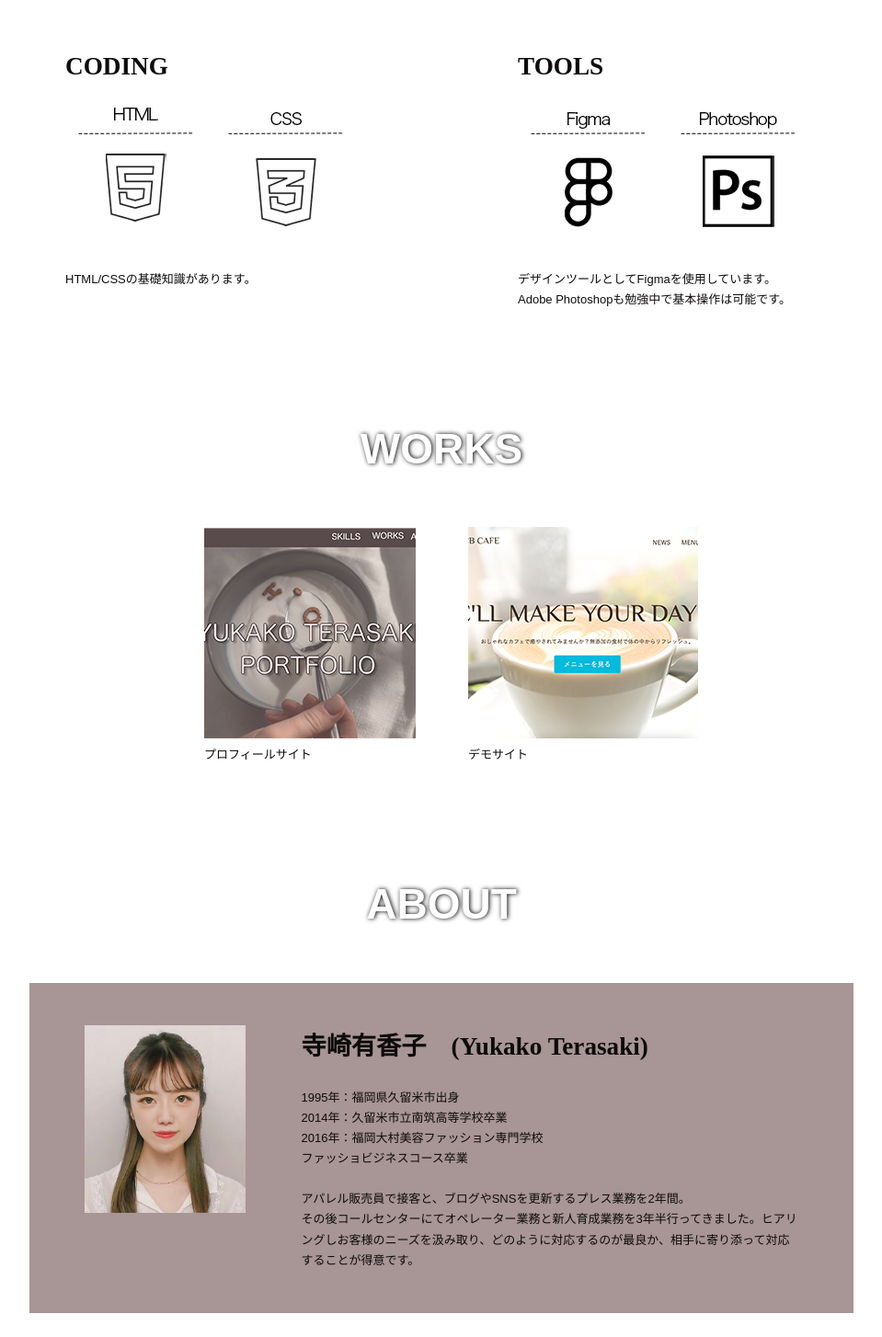
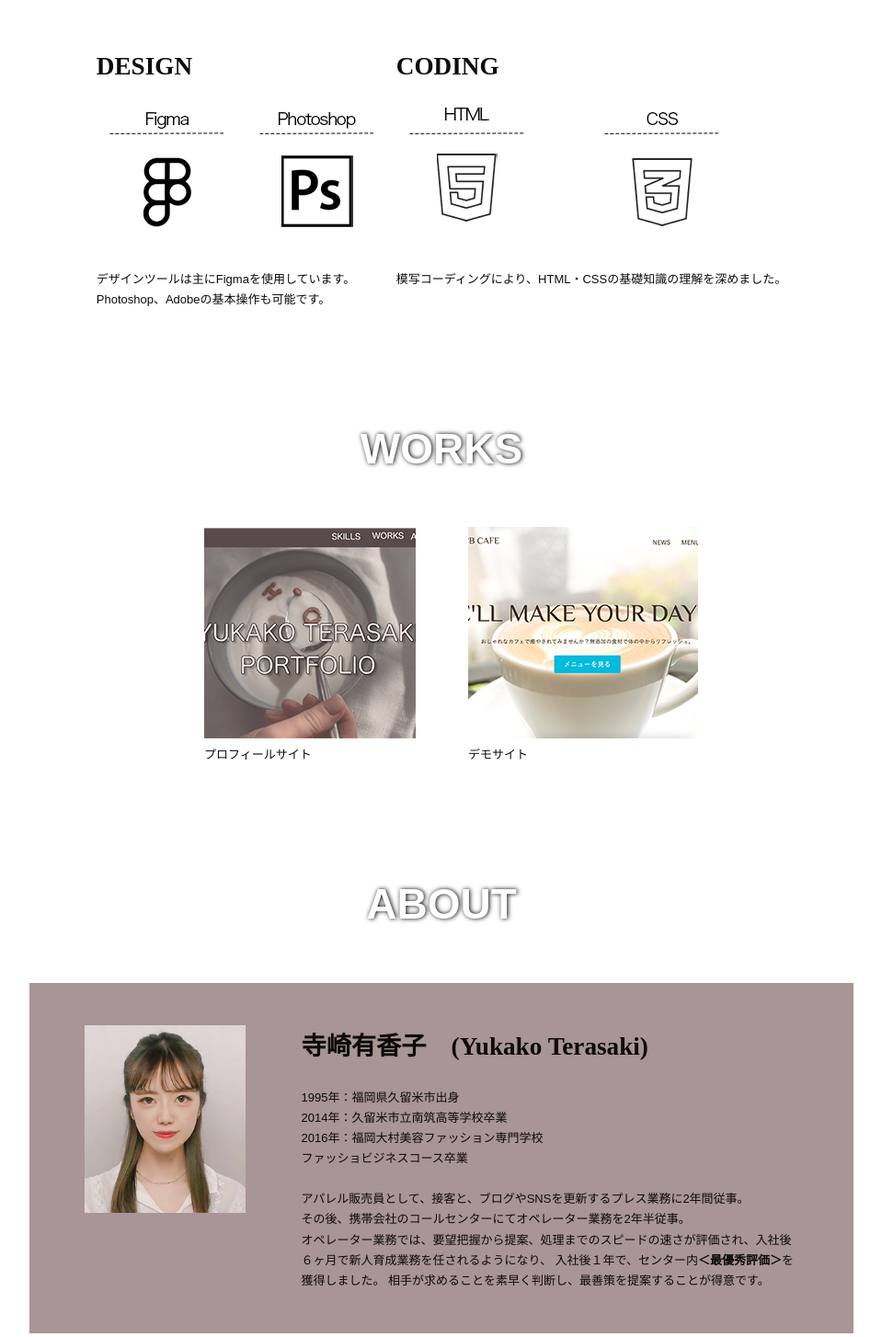
Before and after one commit to teracyorin/yt.portfolio, a plain HTML site: page index.html in a window 1280 px wide. Shown: the part 1046-2500 px from the top of the page at 92% size, without its empty margins (160-1119 px from the left). Drawn offline with Linux system fonts and the light colour scheme; some packages are replaced by stand-ins of ours.

Commit message:
Update index.html

```diff
--- a/index.html
+++ b/index.html
@@ -49,7 +49,27 @@
             <div id="skill_section">
               <h2>SKILLS</h2>
               <div class="skill_wrapper">
-                <div class="skill_wrapper_coding">
+                <div class="skill_wrapper_design">
+                  <div class="skill_title">
+                    <h3>DESIGN</h3>
+                  </div>
+                  <div class="skill_set">
+                    <div class="skill">
+                      <img src="./image/figma2.png" alt="figma" />
+                    </div>
+                    <div class="skill">
+                      <img src="./image/ps2.png" alt="photodhop" />
+                    </div>
+                  </div>
+                  <div class="skill_text">
+                    <p>
+                      デザインツールは主にFigmaを使用しています。<br>Photoshop、Adobeの基本操作も可能です。
+                    </p>
+                  </div>
+                  <!-- /skill_wrapper_design -->
+                </div>
+
+                  <div class="skill_wrapper_coding">
                   <div class="skill_title">
                     <h3>CODING</h3>
                   </div>
@@ -62,29 +82,9 @@
                     </div>
                   </div>
                   <div class="skill_text">
-                    <p>HTML/CSSの基礎知識があります。</p>
+                    <p>模写コーディングにより、HTML・CSSの基礎知識の理解を深めました。</p>
                   </div>
                   <!-- /skill_wrapper_coding -->
-                </div>
-
-                <div class="skill_wrapper_tools">
-                  <div class="skill_title">
-                    <h3>TOOLS</h3>
-                  </div>
-                  <div class="skill_set">
-                    <div class="skill">
-                      <img src="./image/figma2.png" alt="figma" />
-                    </div>
-                    <div class="skill">
-                      <img src="./image/ps2.png" alt="photodhop" />
-                    </div>
-                  </div>
-                  <div class="skill_text">
-                    <p>
-                      デザインツールとしてFigmaを使用しています。<br>Adobe Photoshopも勉強中で基本操作は可能です。
-                    </p>
-                  </div>
-                  <!-- /skill_wrapper_tools -->
                 </div>
                 <!-- /skill_wrapper -->
               </div>
@@ -120,13 +120,17 @@
           <div class="about_text_wrapper">
             <h3>寺崎有香子　(Yukako Terasaki)</h3>
             <div class="about_text">
-              <br />
+              <br>
               <p>
-                1995年：福岡県久留米市出身<br />
-                2014年：久留米市立南筑高等学校卒業<br />
-                2016年：福岡大村美容ファッション専門学校<br />
-                ファッショビジネスコース卒業<br />
-                <br />アパレル販売員で接客と、ブログやSNSを更新するプレス業務を2年間。<br />その後コールセンターにてオペレーター業務と新人育成業務を3年半行ってきました。ヒアリングしお客様のニーズを汲み取り、どのように対応するのが最良か、相手に寄り添って対応することが得意です。
+                1995年：福岡県久留米市出身<br>
+                2014年：久留米市立南筑高等学校卒業<br>
+                2016年：福岡大村美容ファッション専門学校<br>
+                ファッショビジネスコース卒業<br>
+                <br>アパレル販売員として、接客と、ブログやSNSを更新するプレス業務に2年間従事。<br>
+                その後、携帯会社のコールセンターにてオペレーター業務を2年半従事。<br>
+                オペレーター業務では、要望把握から提案、処理までのスピードの速さが評価され、入社後６ヶ月で新人育成業務を任されるようになり、
+                入社後１年で、センター内<strong>＜最優秀評価＞</strong>を獲得しました。
+                相手が求めることを素早く判断し、最善策を提案することが得意です。
               </p>
             </div>
           </div>
```
